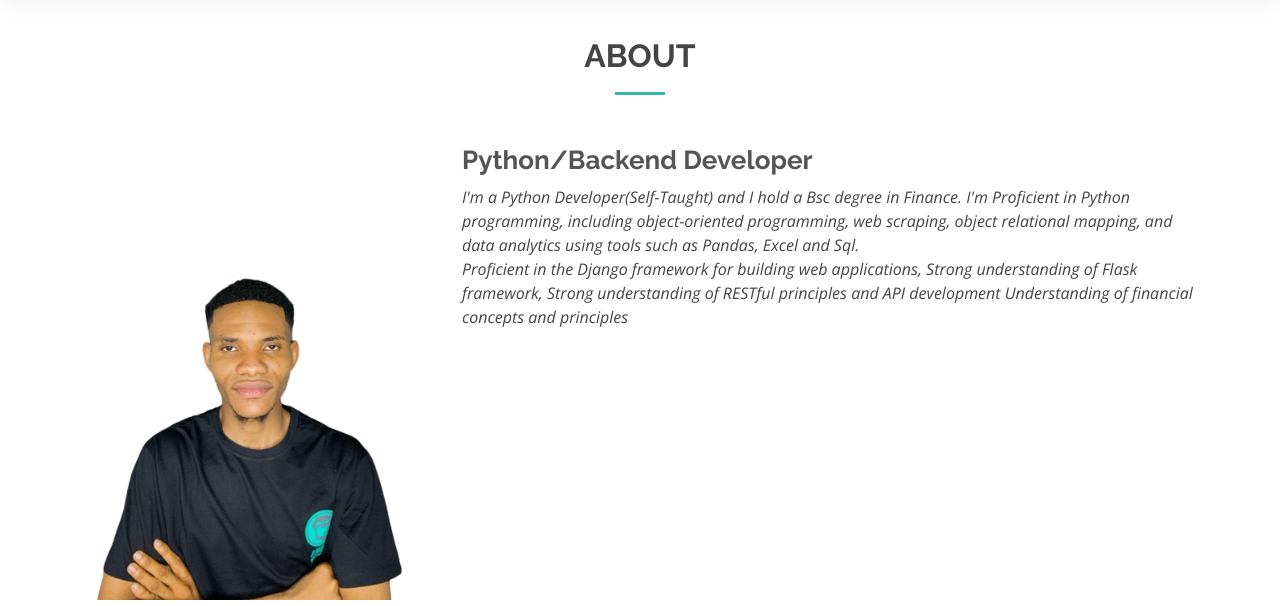
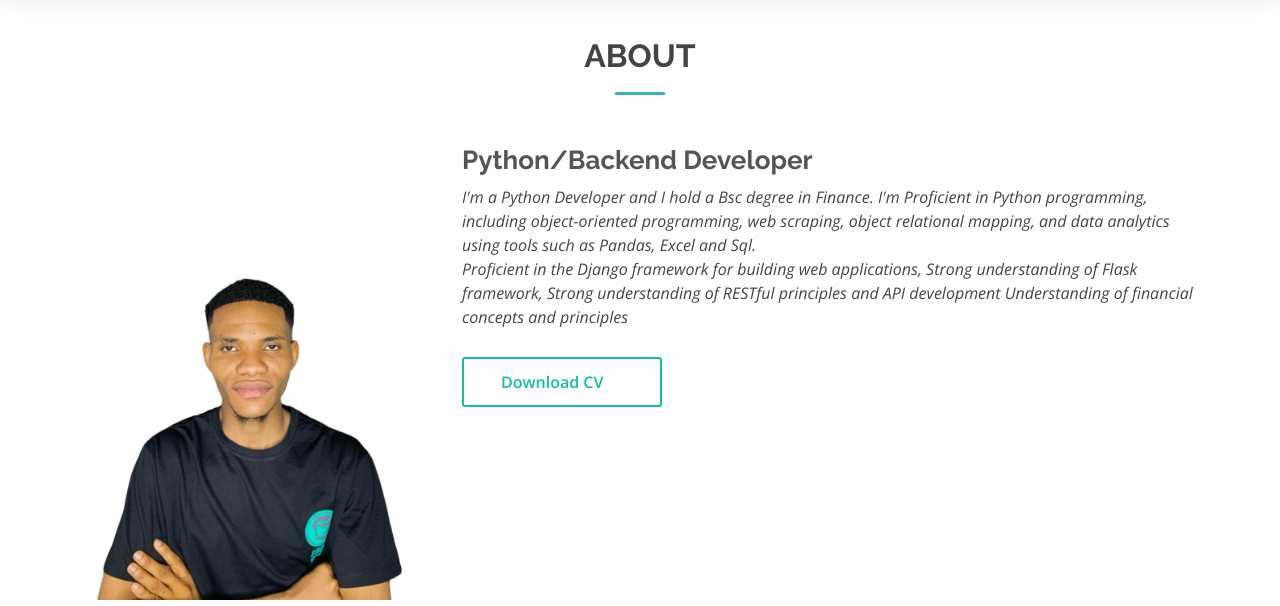
Before and after one commit to TemitopeJ/Dynamic-portfolio, a Django app: page /about in a window 1280 px wide. Shown: the part 73-679 px from the top of the page. Run offline with Django 4.2, Linux system fonts and the light colour scheme; data comes from the database, SQL or seed files in the repository; some libraries are stand-ins or nearby versions.

Commit message:
add resume

```diff
--- a/static/assets/css/style.css
+++ b/static/assets/css/style.css
@@ -467,6 +467,39 @@ h6 {
 
 #hero .btn-about:hover {
   background: #3dc8b7;
+}
+
+.btn_about {
+  display: inline-block !important;
+  padding: 11px 37px;
+  text-decoration: none;
+  color: rgb(20,190,158);
+  border: 2px solid rgb(20,190,158);
+  width: 200px;
+  margin: 12px 0px;
+  font-weight: 600;
+  border-radius: 3px;
+  position: relative;
+  z-index: 77;
+}
+
+.btn_about span {
+  position: absolute;
+  top: 0px;
+  left: 0px;
+  background-color: rgb(20,190,158);
+  width: 0%;
+  height: 100%;
+  z-index: -77;
+  transition: 0.7s ease-in;
+}
+
+.btn_about:hover span {
+  width: 100%;
+}
+
+.btn_about:hover {
+  color: white;
 }
 
 @media (min-width: 1024px) {
--- a/templates/about.html
+++ b/templates/about.html
@@ -81,13 +81,13 @@
             <h3>Python/Backend Developer</h3>
             <p class="fst-italic">
 
-              I'm a Python Developer(Self-Taught) and I hold a Bsc degree in Finance.
+              I'm a Python Developer and I hold a Bsc degree in Finance.
                                     I'm Proficient in Python programming, including object-oriented programming, web scraping, object relational mapping, and data analytics using tools such as Pandas, Excel and Sql. <br>
                                     Proficient in the Django framework for building web applications, Strong understanding of Flask framework,
                                     Strong understanding of RESTful principles and API development
                                     Understanding of financial concepts and principles
             </p>
-
+            <a href="img/Josh Resume.pdf" class="btn_about"><span></span>Download CV</a>
           </div>
         </div>
 
```
Also changed, not shown: 1 other file.
